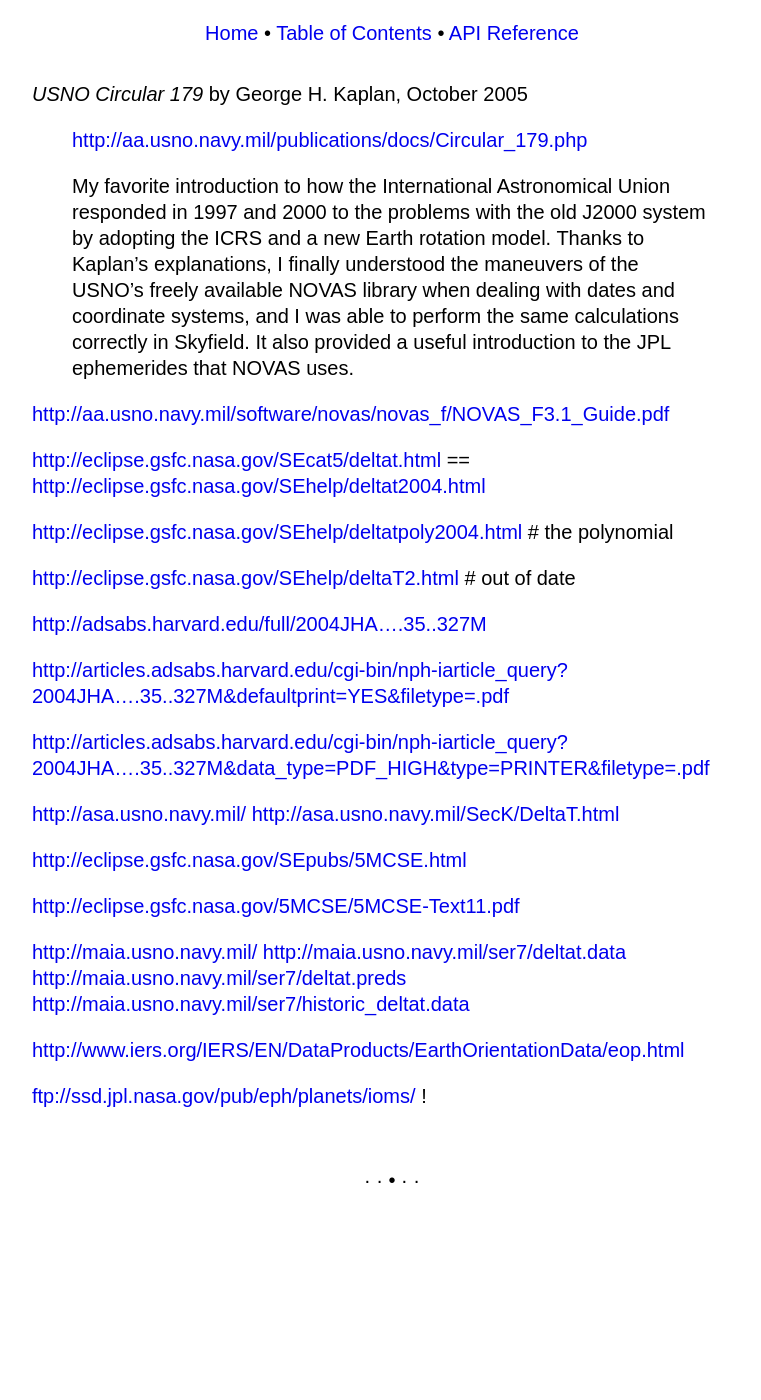
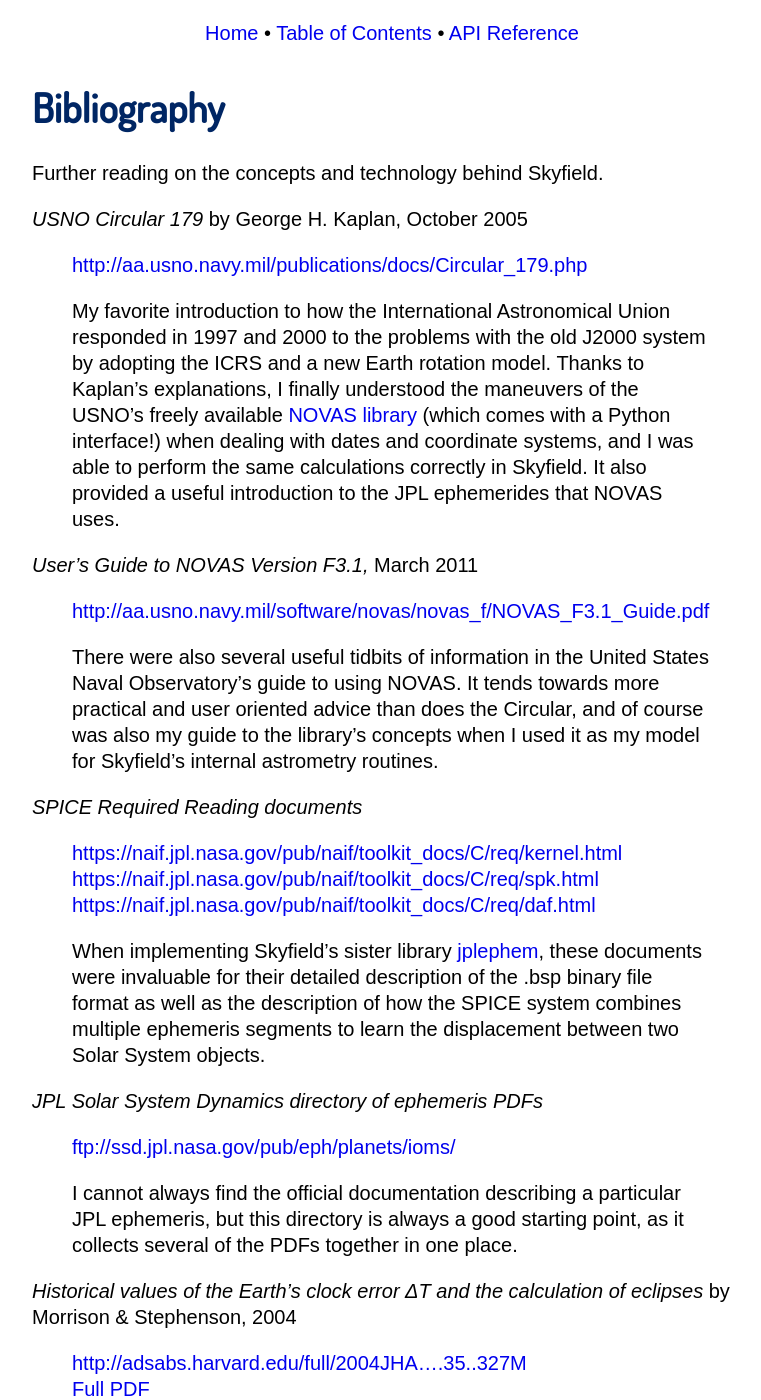
Before and after one commit to skyfielders/python-skyfield, a Sphinx documentation site: the page built from skyfield/documentation/bibliography.rst, in a window 1280 px wide and 1400 px high. Shown: the whole window, without its empty margins (248-1009 px from the left). Built offline with Sphinx 7.4.7, drawn with Linux system fonts in a browser that asks for light colours; some web fonts are replaced; some of the changed text lies outside the part shown.

Commit message:
Write actual text for the Bibliography and TOC it

```diff
--- a/skyfield/documentation/bibliography.rst
+++ b/skyfield/documentation/bibliography.rst
@@ -1,5 +1,12 @@
 
-*USNO Circular 179* by George H. Kaplan, October 2005
+==============
+ Bibliography
+==============
+
+Further reading on the concepts and technology behind Skyfield.
+
+*USNO Circular 179*
+by George H. Kaplan, October 2005
 
     http://aa.usno.navy.mil/publications/docs/Circular_179.php
 
@@ -7,40 +14,94 @@
     responded in 1997 and 2000 to the problems with the old J2000 system
     by adopting the ICRS and a new Earth rotation model.  Thanks to
     Kaplan’s explanations, I finally understood the maneuvers of the
-    USNO’s freely available NOVAS library when dealing with dates and
-    coordinate systems, and I was able to perform the same calculations
-    correctly in Skyfield.  It also provided a useful introduction to
-    the JPL ephemerides that NOVAS uses.
+    USNO’s freely available `NOVAS library`_ (which comes with a Python
+    interface!)  when dealing with dates and coordinate systems, and I
+    was able to perform the same calculations correctly in Skyfield.  It
+    also provided a useful introduction to the JPL ephemerides that
+    NOVAS uses.
 
-http://aa.usno.navy.mil/software/novas/novas_f/NOVAS_F3.1_Guide.pdf
+*User’s Guide to NOVAS Version F3.1,* March 2011
 
-http://eclipse.gsfc.nasa.gov/SEcat5/deltat.html
-==
-http://eclipse.gsfc.nasa.gov/SEhelp/deltat2004.html
+    http://aa.usno.navy.mil/software/novas/novas_f/NOVAS_F3.1_Guide.pdf
 
-http://eclipse.gsfc.nasa.gov/SEhelp/deltatpoly2004.html # the polynomial
+    There were also several useful tidbits of information in the United
+    States Naval Observatory’s guide to using NOVAS.  It tends towards
+    more practical and user oriented advice than does the Circular, and
+    of course was also my guide to the library’s concepts when I used it
+    as my model for Skyfield’s internal astrometry routines.
 
-http://eclipse.gsfc.nasa.gov/SEhelp/deltaT2.html     # out of date
+*SPICE Required Reading documents*
 
-http://adsabs.harvard.edu/full/2004JHA....35..327M
+    https://naif.jpl.nasa.gov/pub/naif/toolkit_docs/C/req/kernel.html
+    https://naif.jpl.nasa.gov/pub/naif/toolkit_docs/C/req/spk.html
+    https://naif.jpl.nasa.gov/pub/naif/toolkit_docs/C/req/daf.html
 
-http://articles.adsabs.harvard.edu/cgi-bin/nph-iarticle_query?2004JHA....35..327M&defaultprint=YES&filetype=.pdf
+    When implementing Skyfield’s sister library `jplephem`_, these
+    documents were invaluable for their detailed description of the .bsp
+    binary file format as well as the description of how the SPICE
+    system combines multiple ephemeris segments to learn the
+    displacement between two Solar System objects.
 
-http://articles.adsabs.harvard.edu/cgi-bin/nph-iarticle_query?2004JHA....35..327M&data_type=PDF_HIGH&type=PRINTER&filetype=.pdf
+*JPL Solar System Dynamics directory of ephemeris PDFs*
 
-http://asa.usno.navy.mil/
-http://asa.usno.navy.mil/SecK/DeltaT.html
+    ftp://ssd.jpl.nasa.gov/pub/eph/planets/ioms/
 
-http://eclipse.gsfc.nasa.gov/SEpubs/5MCSE.html
+    I cannot always find the official documentation describing a
+    particular JPL ephemeris, but this directory is always a good
+    starting point, as it collects several of the PDFs together in one
+    place.
 
-http://eclipse.gsfc.nasa.gov/5MCSE/5MCSE-Text11.pdf
+*Historical values of the Earth's clock error ΔT and the calculation of
+eclipses* by Morrison & Stephenson, 2004
 
-http://maia.usno.navy.mil/
-http://maia.usno.navy.mil/ser7/deltat.data
-http://maia.usno.navy.mil/ser7/deltat.preds
-http://maia.usno.navy.mil/ser7/historic_deltat.data
+    | http://adsabs.harvard.edu/full/2004JHA....35..327M
+    | `Full PDF <http://articles.adsabs.harvard.edu/cgi-bin/nph-iarticle_query?2004JHA....35..327M&data_type=PDF_HIGH&type=PRINTER&filetype=.pdf>`_
 
-http://www.iers.org/IERS/EN/DataProducts/EarthOrientationData/eop.html
+    Detailed discussion of the fact that ΔT has the shape of a parabola
+    over history because, omitting short-term variations, the shortening
+    length of Earth’s day makes the difference between modern clock time
+    and actual sunrise and sunset skew ever longer over the centuries as
+    the tiny error introduced each year gradually accumulates.  Ancient
+    eclipses for which records survive are our one point-source of data
+    about how far the error had accumulated each century.
 
+*Delta T: Past, Present and Future* at the United States Naval Observatory
 
-ftp://ssd.jpl.nasa.gov/pub/eph/planets/ioms/  !
+    http://asa.usno.navy.mil/SecK/DeltaT.html
+
+    A few well-presented plots of ΔT and its behavior over the past few
+    centuries.  I tended to have this page always open in another tab
+    while reading about ΔT on other sites, so that I could correlate the
+    descriptions of each text against the visuals here.
+
+*IERS Rapid Service/Prediction Center*
+links at the United States Naval Observatory
+
+    http://maia.usno.navy.mil/
+
+    The many links on this page helped me sort out the various raw
+    sources of Earth orientation data that are available, and decide on
+    the ones that needed to be built into Skyfield.  I also made many
+    visits to the IERS web site itself:
+
+    http://www.iers.org/IERS/EN/DataProducts/EarthOrientationData/eop.html
+
+    but found the USNO site to always be the better starting point.
+
+*The ΔT pages at the NASA Eclipse Web Site*
+
+    | http://eclipse.gsfc.nasa.gov/SEhelp/deltatpoly2004.html
+
+    While most of the pages about ΔT at the Eclipse Web Site are a basic
+    introduction to the concept, the “Polynomial Expressions” page
+    provides something new: the polynomials that Espenak and Meeus used
+    as their fit to ΔT when building their *Five Millennium Canon of
+    Solar Eclipses: −1999 to +3000.*
+
+    When the day comes that I implement eclipse logic in Skyfield, I
+    will be interested in comparing my results against the `Espenak and
+    Meeus paper itself`_!
+
+.. _NOVAS library: http://aa.usno.navy.mil/software/novas/novas_py/novaspy_intro.php
+.. _Espenak and Meeus paper itself: http://eclipse.gsfc.nasa.gov/5MCSE/5MCSE-Text11.pdf
+.. _jplephem: https://pypi.python.org/pypi/jplephem
--- a/skyfield/documentation/toc.rst
+++ b/skyfield/documentation/toc.rst
@@ -23,3 +23,4 @@
    api-position
    api-quantity
    design
+   bibliography
```
